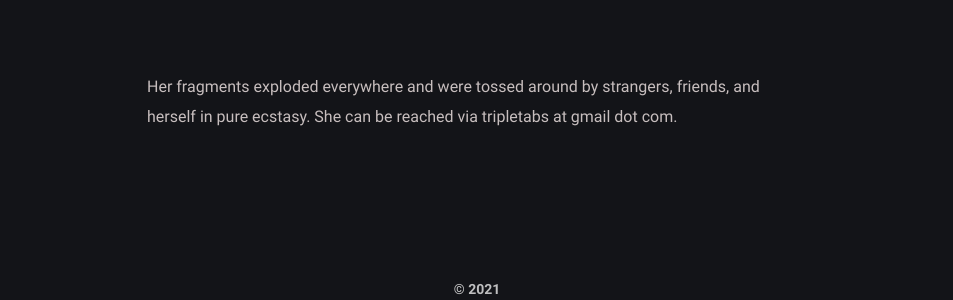
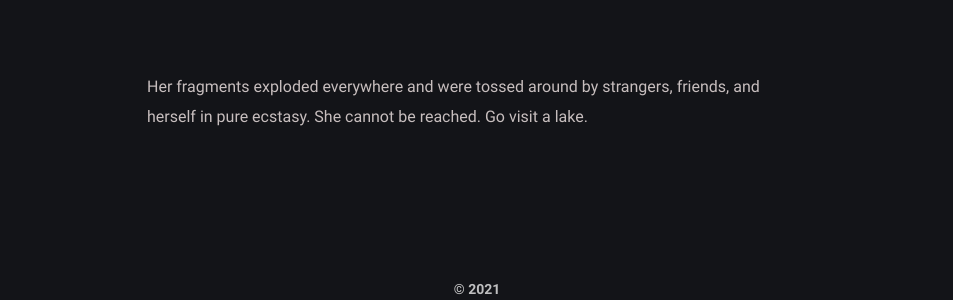
Before and after one commit to yijingch/afistforair.github.io, a Jekyll site: the page built from about.md, in a window 1280 px wide. Shown: the part 229-529 px from the top of the page, without its empty margins (163-1116 px from the left). Built offline with Jekyll 4.4.1, drawn with Linux system fonts in a browser that asks for light colours.

Commit message:
modify about

```diff
--- a/about.md
+++ b/about.md
@@ -5,4 +5,4 @@ layout: page
 comments: false
 ---
 
-Her fragments exploded everywhere and were tossed around by strangers, friends, and herself in pure ecstasy. She can be reached via tripletabs at gmail dot com.
+Her fragments exploded everywhere and were tossed around by strangers, friends, and herself in pure ecstasy. She cannot be reached. Go visit a lake.
```
